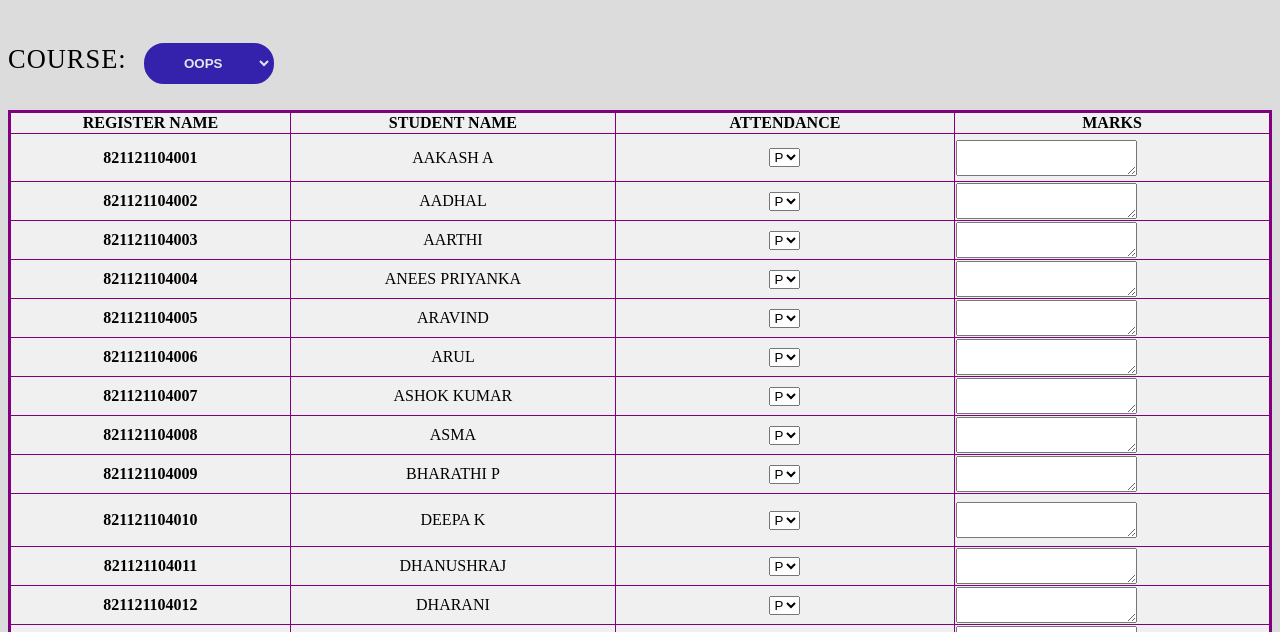
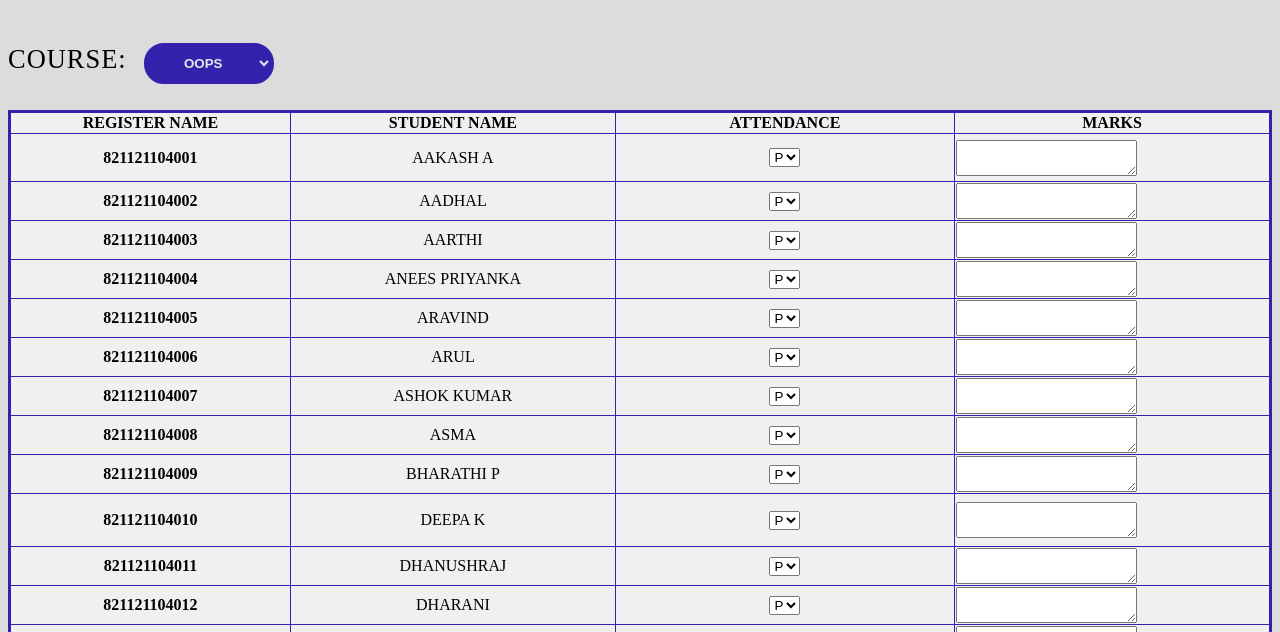
Before and after one commit to kumaresankp/MarkEntrySystem, a website: page public/index.html in a window 1280 px wide. Shown: the part 304-936 px from the top of the page. Drawn offline with Linux system fonts and the light colour scheme.

Commit message:
Update index.html

```diff
--- a/public/index.html
+++ b/public/index.html
@@ -52,7 +52,8 @@
             table-layout: fixed;
             width: 100%;
             border-collapse: collapse;
-            border: 3px solid purple;
+            border: 3px solid #3422ad;
+            box-shadow: 10px black;
         }
 
         body {
```
